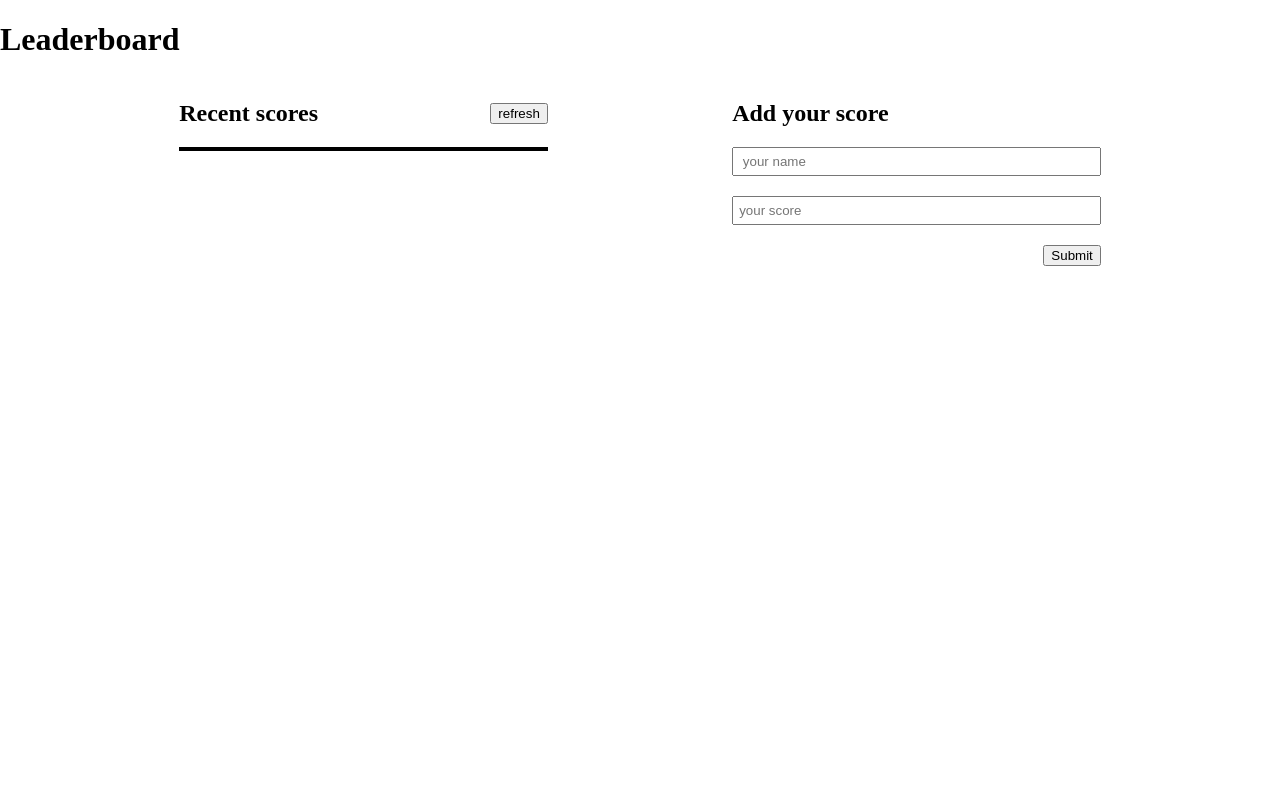
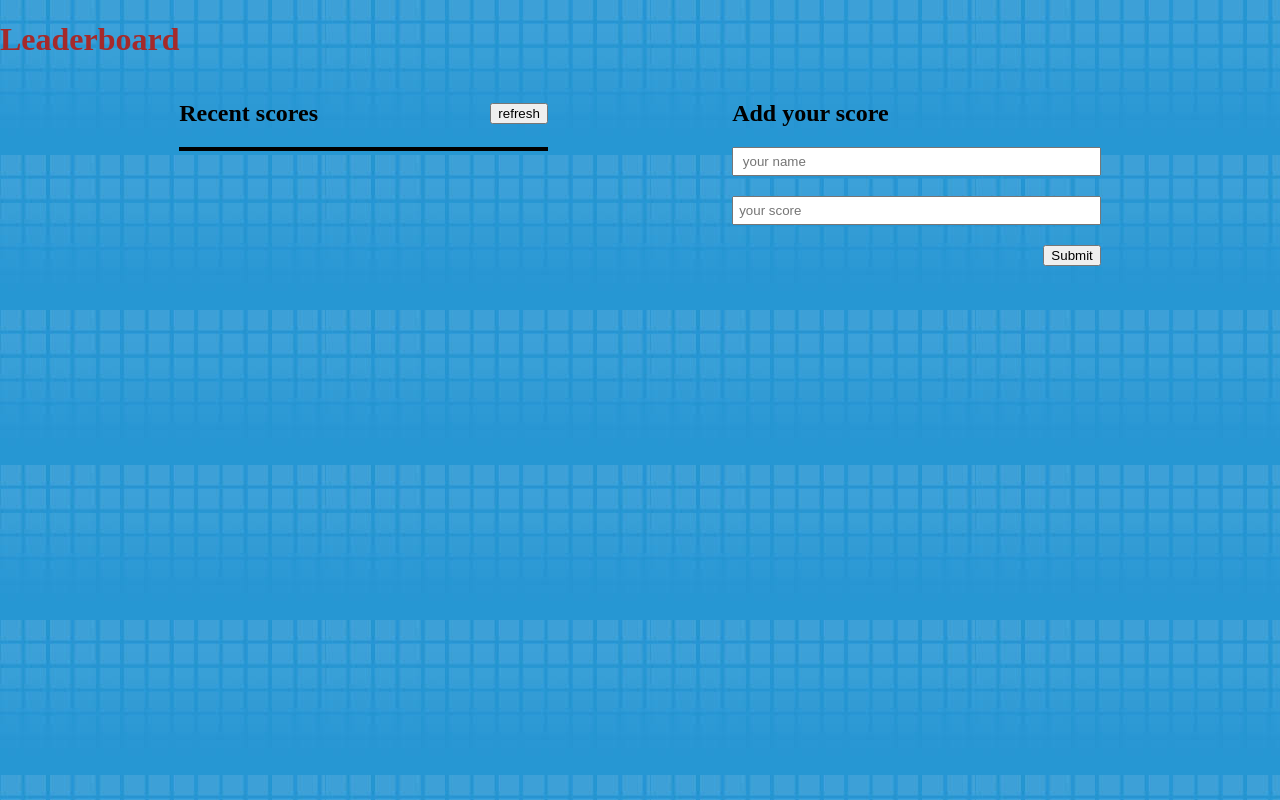
Before and after one commit to frnega/lead-bored, a website built with webpack: page src/index.html in a window 1280 px wide. Built offline with nearby package versions, Linux system fonts and the light colour scheme; no server answers.

Commit message:
change to style.css

```diff
--- a/src/index.html
+++ b/src/index.html
@@ -24,8 +24,8 @@
     </section>
 
     <section class="second-section" id="second-part">
-        <div class="header" id="header">
-          <h1>Add your score</h1>
+        <div class="header2" id="header2">
+          <h2>Add your score</h2>
         </div>
         <form id="form" class="d-flex">
           <input type="text" id="name-input" name="name_task" placeholder=" your name">
--- a/src/style.css
+++ b/src/style.css
@@ -2,6 +2,7 @@ body {
   margin: 0;
   padding: 0;
   box-sizing: border-box;
+  background-image: url(../image/leadbored.jpg);
 }
 
 .d-flex {
@@ -19,6 +20,10 @@ body {
 
 .main-container > * {
   width: 40%;
+}
+
+.header{
+  color: brown;
 }
 
 .score-header {
@@ -50,5 +55,9 @@ input {
 }
 
 .scoreslist li:nth-child(even) {
-  background: rgb(202, 202, 202);
+  background: rgb(197, 162, 162);
 }
+
+.scoreslist li:nth-child(odd) {
+  background: #fff;
+}
```
Also changed, not shown: dist/ddebe1e4d98cb3ec20d3.jpg (added), dist/index.html, dist/main.js, dist/runtime.js, image/leadbored.jpg (added).
